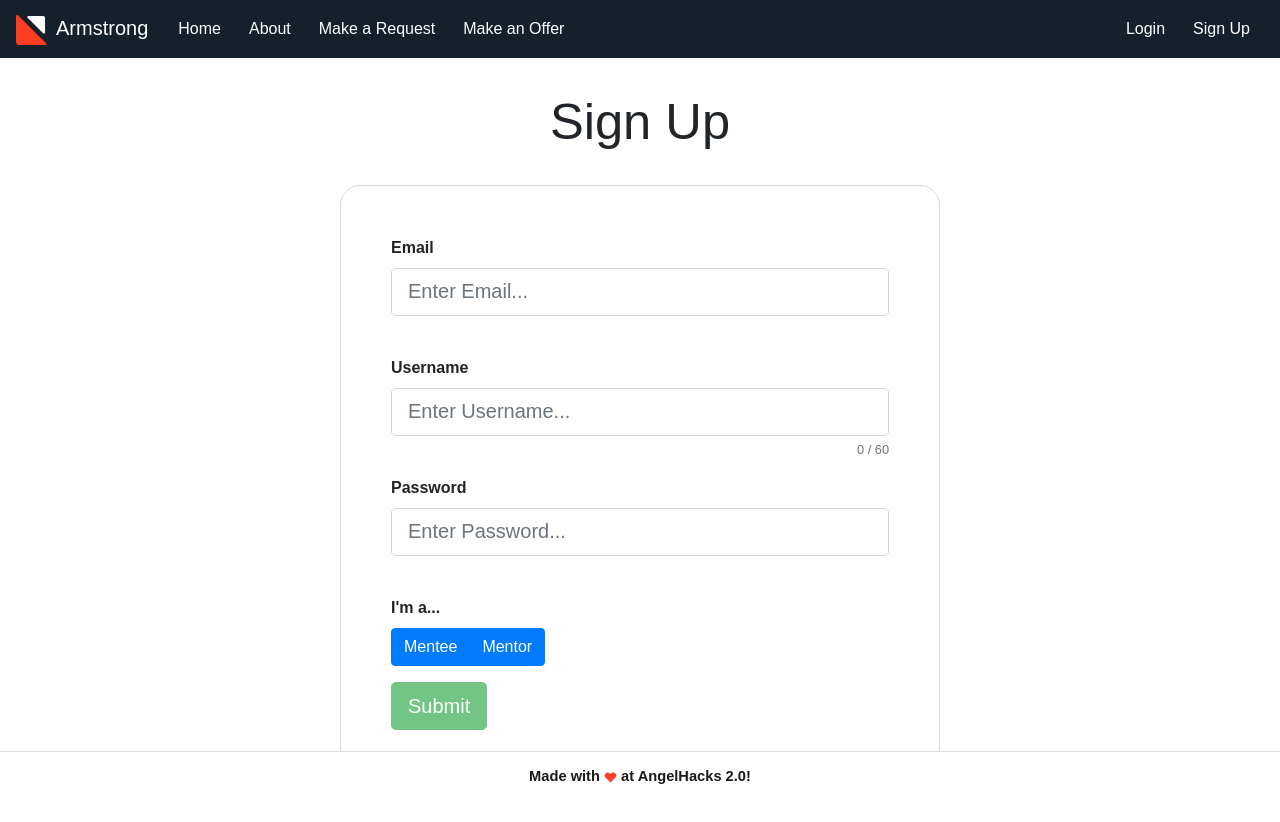
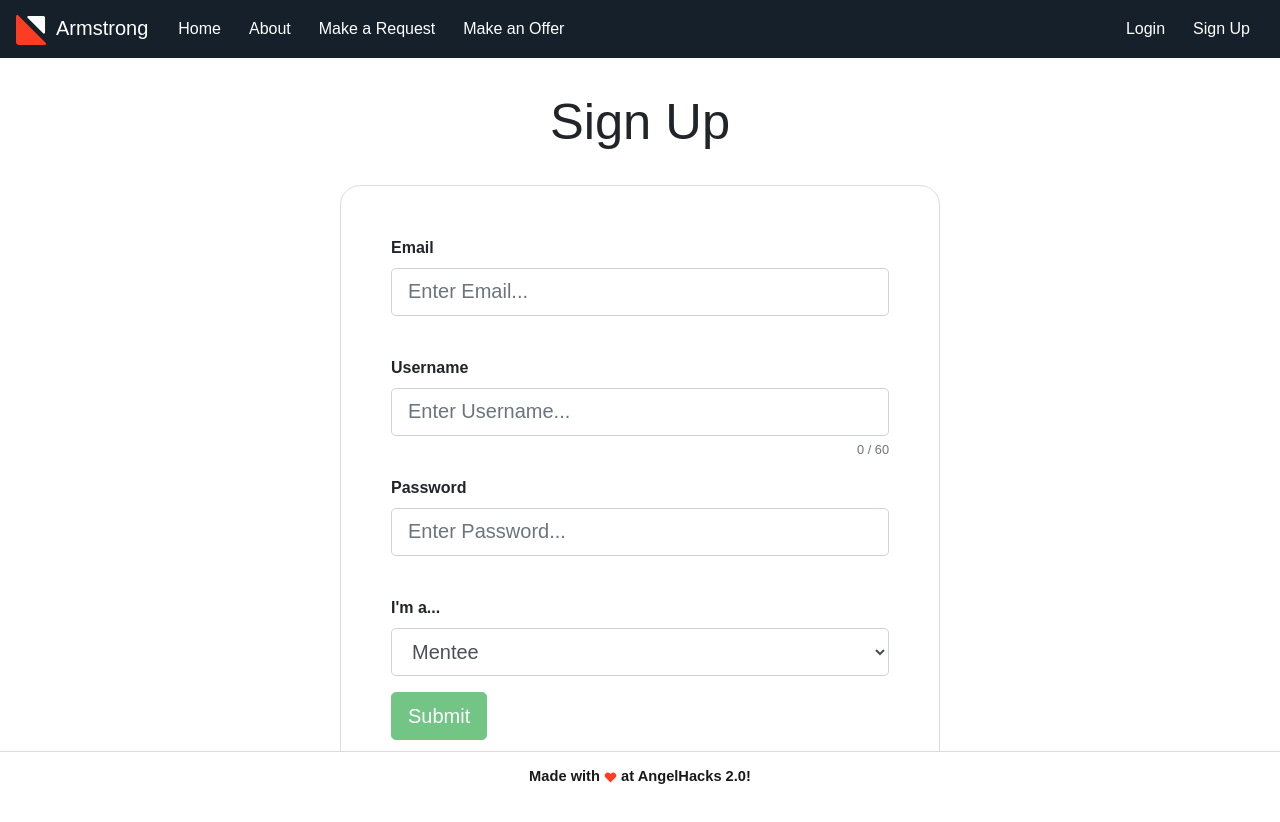
Before and after one commit to mgsium/arms_frontend, a React app: page /register in a window 1280 px wide. Shown: the top 822 px of the page. Built offline with nearby package versions, Linux system fonts and the light colour scheme; no server answers; what webfontloader would draw is missing.

Commit message:
register

```diff
--- a/src/components/Pages/Register/Register.tsx
+++ b/src/components/Pages/Register/Register.tsx
@@ -140,11 +140,6 @@ export default class Register extends React.Component<Props, State> {
                             <Form.Group controlId="formRoleField">
                                 <Form.Label>I'm a...</Form.Label>
                                 <br/>
-                                <ToggleButtonGroup type="radio" name="options" id="role_select" onChange={this.updateMentorState}>
-                                    <ToggleButton value={"Mentee"}>Mentee</ToggleButton>
-                                    <ToggleButton value={"Mentor"}>Mentor</ToggleButton>
-                                </ToggleButtonGroup>
-                                {/**
                                 <Form.Control
                                     size="lg"
                                     as="select"
@@ -155,7 +150,6 @@ export default class Register extends React.Component<Props, State> {
                                     <option>Mentor</option>
                                     <option>Mentee</option>
                                 </Form.Control>
-                                */}
                             </Form.Group>
                             <Button
                                 size="lg"
```
